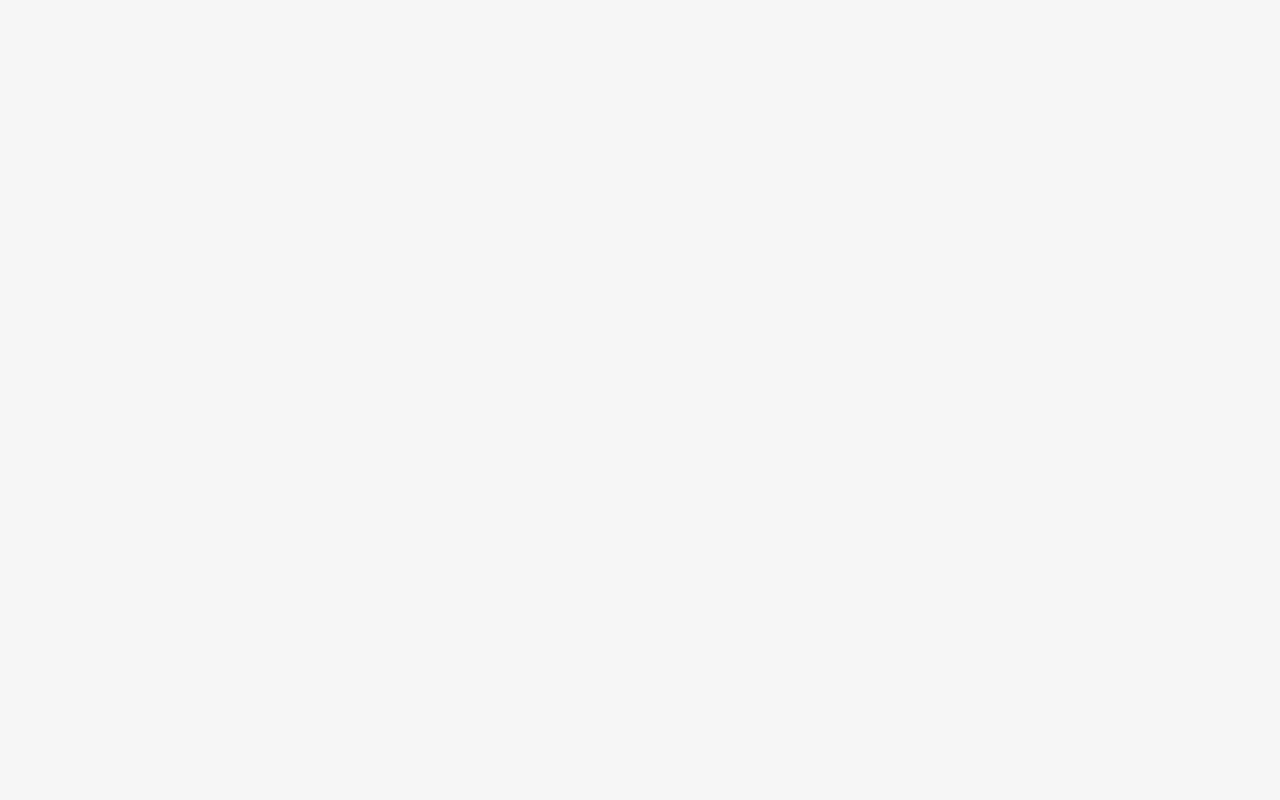
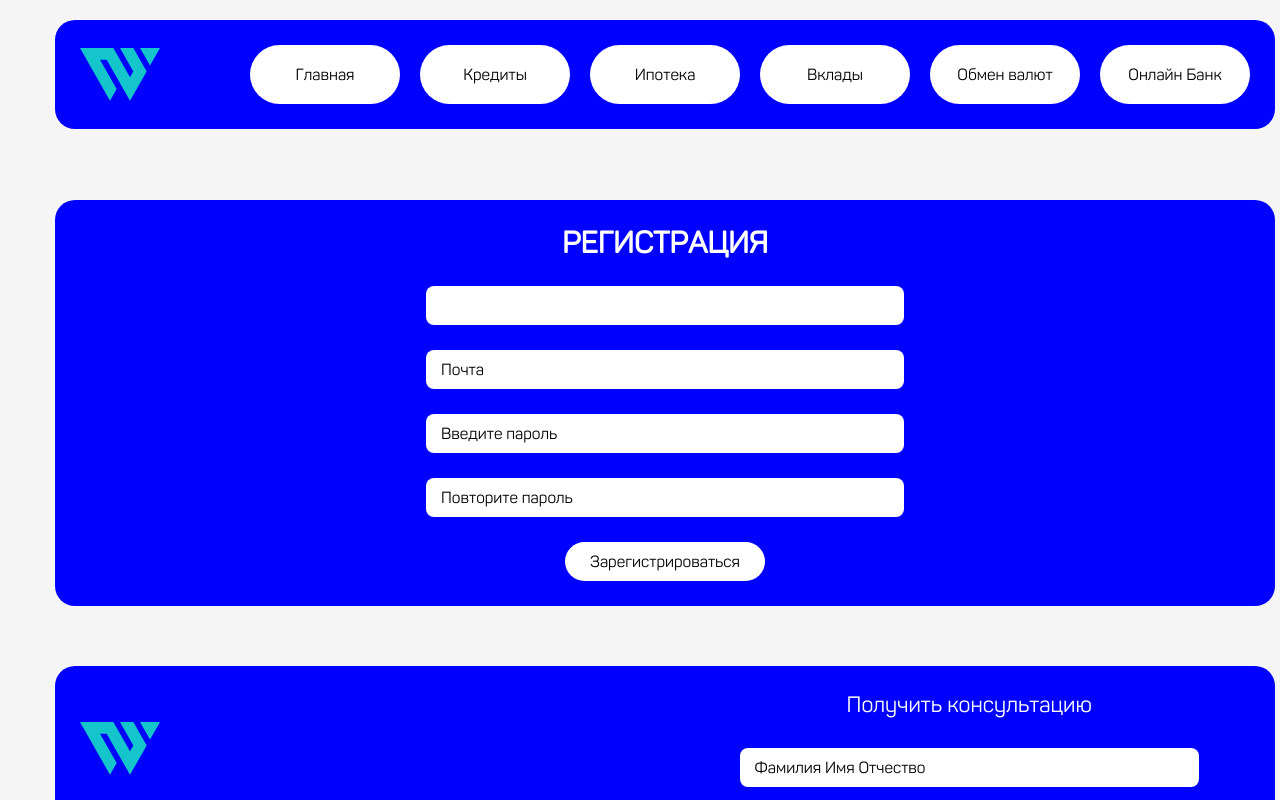
Before and after one commit to maxbelovcz/Vue3-bank-app-test, a Vue app: page /register in a window 1280 px wide. Before the commit this address had no page. Shown: the top 800 px of the page. Built offline with nearby package versions, Linux system fonts and the light colour scheme.

Commit message:
add register

```diff
--- a/src/assets/scss/main.scss
+++ b/src/assets/scss/main.scss
@@ -54,3 +54,5 @@ body._lock{
 @import './news-block.scss';
 /*----------------------------------------------news-page----------------------------------*/
 @import './news-page.scss';
+/*---------------------------------------------register------------------------------------*/
+@import './register.scss';
--- a/src/assets/scss/news-block.scss
+++ b/src/assets/scss/news-block.scss
@@ -50,6 +50,7 @@
 .news__img{
     position: relative;
     width: 100%;
+    min-height: 250px;
     border-radius: 8px;
     overflow: hidden;
     & img {
--- /dev/null
+++ b/src/assets/scss/register.scss
@@ -0,0 +1,79 @@
+.register {
+    position: relative;
+    max-width: 100%;
+    padding: 200px 0px 40px 0px;
+}
+.register-wrapper {
+    display: flex;
+    align-items: center;
+    justify-content: center;
+    width: 100%;
+        padding: 25px;
+        background-color: blue;
+        border-radius: 20px;
+}
+.register-form {
+            display: flex;
+        position: relative;
+        width: 50%;
+        flex-direction: column;
+        align-items: center;
+        gap: 25px;
+    & h2 {
+        color: white;
+        font-family: $PantonRegular;
+        font-size: 30px;
+        font-style: normal;
+        line-height: normal;
+        text-transform: uppercase;
+    }
+    & input {
+        border: none;
+        outline: none;
+        border-radius: 8px;
+        padding: 10px 15px;
+        width: calc(80% - 20px);
+        color: black;
+        font-family: $PantonRegular;
+        font-size: 16px;
+        font-style: normal;
+        line-height: normal;
+    }
+    & input::placeholder{
+        color: black;
+        font-family: $PantonRegular;
+        font-size: 16px;
+        font-style: normal;
+        line-height: normal;
+    }
+    & input:focus::placeholder{
+        color: transparent;
+    }
+    & button{
+        border: none;
+        outline: none;
+        display: flex;
+        align-items: center;
+        justify-content: center;
+        background-color: white;
+        color: black;
+        font-family: $PantonRegular;
+        font-size: 16px;
+        font-style: normal;
+        line-height: normal;
+        padding: 10px 25px;
+        border-radius: 20px;
+        transition: all 0.3s ease-in;
+        cursor: pointer;
+        &:hover{
+            background-color: green;
+            color: white;
+            transition: all 0.3s ease-in;
+        }
+        &:active{
+            background-color: yellow;
+            color: black;
+            transition: all 0.3s ease-in;
+        }
+    }
+}
--- /dev/null
+++ b/src/pages/Register.vue
@@ -0,0 +1,74 @@
+<template>
+    <div class="wrapper">
+        <Header />
+        <main class="page">
+            <section class="register">
+                <div class="container">
+                    <div class="register-wrapper">
+                        <form class="register-form" @submit.prevent="submitForm">
+                            <h2>РЕГИСТРАЦИЯ</h2>
+                            <input type="text" name="name" id="register-name" v-model="formData.name">
+                            <input type="email" name="email" id="register-email" placeholder="Почта"
+                                v-model="formData.email">
+                            <input type="password" name="password" id="register-password" placeholder="Введите пароль"
+                                v-model="formData.password">
+                            <input type="password" name="password_confirmation" id="password_confirmation"
+                                placeholder="Повторите пароль" v-model="formData.password_confirmation">
+                            <button type="submit">Зарегистрироваться</button>
+                        </form>
+                    </div>
+                </div>
+            </section>
+        </main>
+        <Footer />
+    </div>
+</template>
+
+<script>
+import Header from '../components/Header.vue';
+import Footer from '../components/Footer.vue';
+
+
+export default {
+    name: 'Register',
+    components: {
+        Header,
+        Footer
+    },
+    data() {
+        return {
+            formData: {
+                name: '',
+                email: '',
+                password: '',
+                password_confirmation: ''
+            }
+        };
+    },
+    methods: {
+        async submitForm() {
+            try {
+                const response = await fetch('http://laravel.test-work.tech/api/auth/register', {
+                    method: 'POST',
+                    headers: {
+                        'Content-Type': 'application/json'
+                    },
+                    body: JSON.stringify(this.formData)
+                });
+
+                if (response.ok) {
+                    const data = await response.json();
+                    console.log('Успешно зарегистрирован:', data);
+                    // Дополнительные действия после успешной регистрации
+                } else {
+                    console.error('Ошибка при регистрации:', response.statusText);
+                    // Обработка ошибки при регистрации
+                }
+            } catch (error) {
+                console.error('Ошибка при отправке запроса:', error);
+                // Обработка ошибки при отправке запроса
+            }
+        }
+    }
+}
+</script>
--- a/src/router.js
+++ b/src/router.js
@@ -6,6 +6,7 @@ import Deposits from './pages/Deposits.vue';
 import Mortgage from './pages/Mortgage.vue';
 import onlineBank from './pages/onlineBank.vue';
 import News from './pages/News.vue';
+import Register from './pages/Register.vue';
 
 const routes = [
     {
@@ -43,6 +44,11 @@ const routes = [
         path: '/news/:newsId',
         name: 'News',
         component: News
+    },
+    {
+        path: '/register',
+        name: 'Register',
+        component: Register
     }
 
 ]
```
